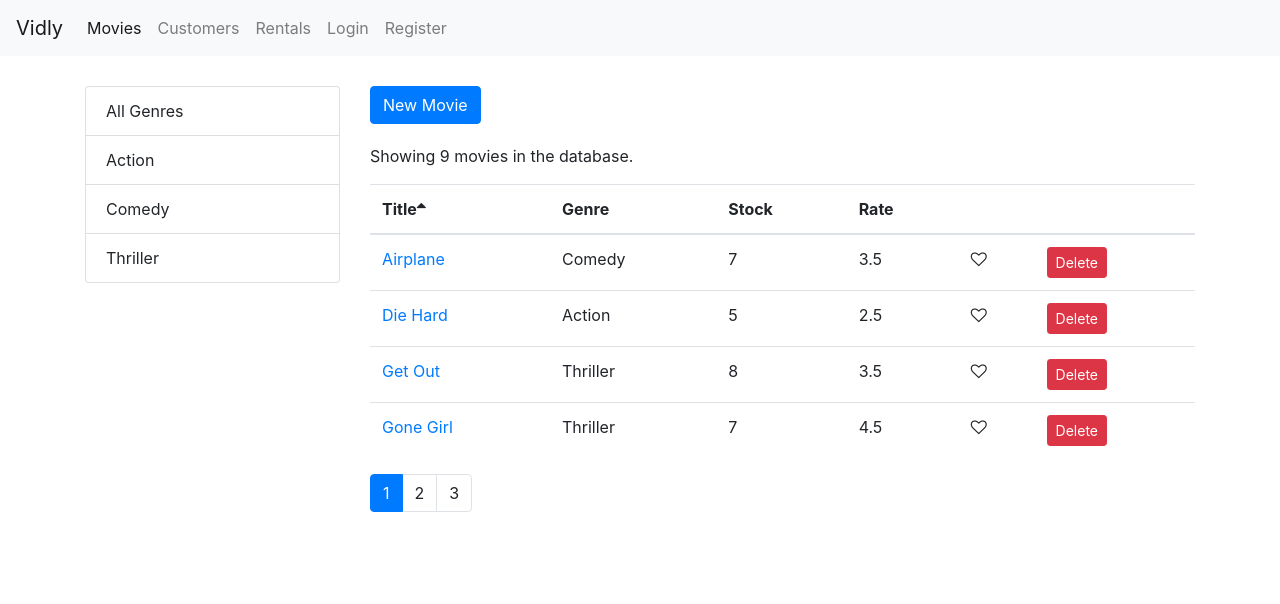
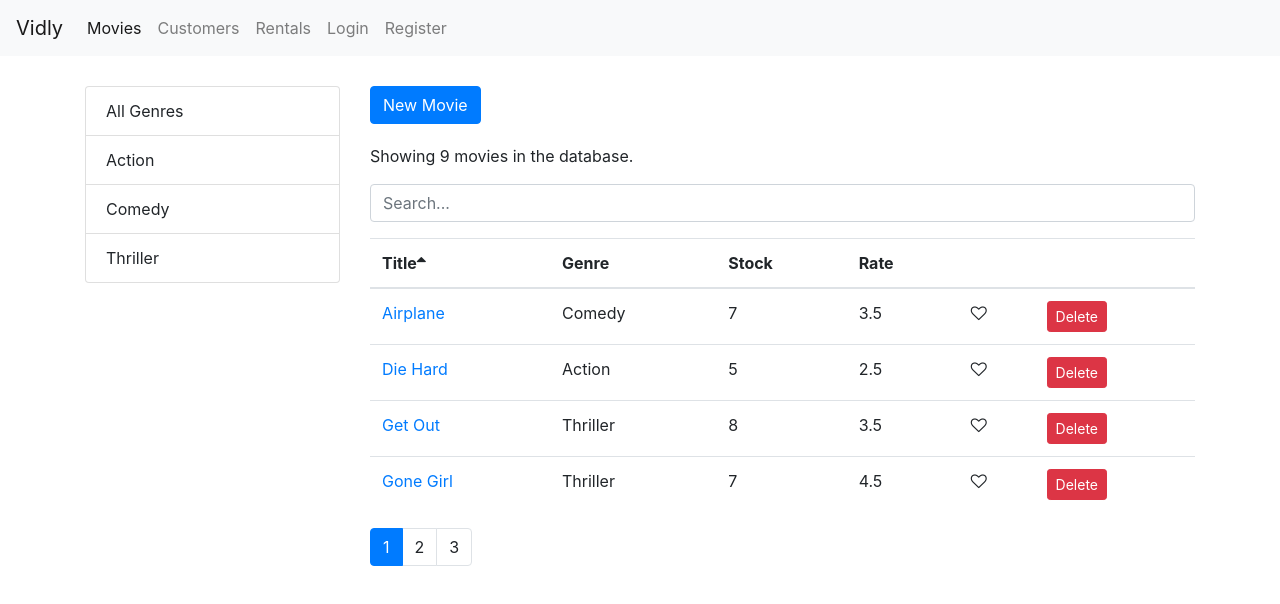
Before and after one commit to ogluisg/vidly, a React (Create React App) app: page /movies in a window 1280 px wide. Shown: the top 604 px of the page. Built offline with nearby package versions, Linux system fonts and the light colour scheme.

Commit message:
added search bar for movies

```diff
--- /dev/null
+++ b/src/components/common/searchBox.jsx
@@ -0,0 +1,16 @@
+import React from "react";
+
+const SearchBox = ({ value, onChange }) => {
+  return (
+    <input
+      type="text"
+      name="query"
+      className="form-control my-3"
+      placeholder="Search..."
+      value={value}
+      onChange={(e) => onChange(e.currentTarget.value)}
+    />
+  );
+};
+
+export default SearchBox;
--- a/src/components/movies.jsx
+++ b/src/components/movies.jsx
@@ -1,32 +1,36 @@
 import React, { Component } from "react";
-import { getMovies } from "../services/fakeMovieService";
+import { Link } from "react-router-dom";
+import MoviesTable from "./moviesTable";
+import ListGroup from "./common/listGroup";
+import Pagination from "./common/pagination";
+import { getMovies, deleteMovie } from "../services/fakeMovieService";
+import { getGenres } from "../services/fakeGenreService";
 import { paginate } from "../utils/paginate";
-import Pagination from "../components/common/pagination";
-import ListGroup from "./common/listGroup";
-import { getGenres } from "../services/fakeGenreService";
-import MoviesTable from "../components/moviesTable";
-import Button from "../components/common/button";
 import _ from "lodash";
-import { Link } from "react-router-dom";
+import SearchBox from "./common/searchBox";
 
 class Movies extends Component {
   state = {
     movies: [],
     genres: [],
+    currentPage: 1,
     pageSize: 4,
-    currentPage: 1,
+    searchQuery: "",
     selectedGenre: null,
     sortColumn: { path: "title", order: "asc" },
   };
 
   componentDidMount() {
     const genres = [{ _id: "", name: "All Genres" }, ...getGenres()];
+
     this.setState({ movies: getMovies(), genres });
   }
 
   handleDelete = (movie) => {
     const movies = this.state.movies.filter((m) => m._id !== movie._id);
-    this.setState({ movies: movies });
+    this.setState({ movies });
+
+    deleteMovie(movie._id);
   };
 
   handleLike = (movie) => {
@@ -42,26 +46,34 @@
   };
 
   handleGenreSelect = (genre) => {
-    this.setState({ selectedGenre: genre, currentPage: 1 });
+    this.setState({ selectedGenre: genre, searchQuery: "", currentPage: 1 });
+  };
+
+  handleSearch = (query) => {
+    this.setState({ searchQuery: query, selectedGenre: null, currentPage: 1 });
   };
 
   handleSort = (sortColumn) => {
     this.setState({ sortColumn });
   };
 
-  getPageData = () => {
+  getPagedData = () => {
     const {
-      selectedGenre,
       pageSize,
       currentPage,
       sortColumn,
+      selectedGenre,
+      searchQuery,
       movies: allMovies,
     } = this.state;
 
-    const filtered =
-      selectedGenre && selectedGenre._id
-        ? allMovies.filter((m) => m.genre._id === selectedGenre._id)
-        : allMovies;
+    let filtered = allMovies;
+    if (searchQuery)
+      filtered = allMovies.filter((m) =>
+        m.title.toLowerCase().startsWith(searchQuery.toLowerCase())
+      );
+    else if (selectedGenre && selectedGenre._id)
+      filtered = allMovies.filter((m) => m.genre._id === selectedGenre._id);
 
     const sorted = _.orderBy(filtered, [sortColumn.path], [sortColumn.order]);
 
@@ -72,23 +84,21 @@
 
   render() {
     const { length: count } = this.state.movies;
-    const { pageSize, currentPage, sortColumn } = this.state;
+    const { pageSize, currentPage, sortColumn, searchQuery } = this.state;
 
     if (count === 0) return <p>There are no movies in the database.</p>;
 
-    const { totalCount, data: movies } = this.getPageData();
+    const { totalCount, data: movies } = this.getPagedData();
 
     return (
-      <React.Fragment>
       <div className="row">
         <div className="col-3">
           <ListGroup
             items={this.state.genres}
+            selectedItem={this.state.selectedGenre}
             onItemSelect={this.handleGenreSelect}
-              selectedItem={this.state.selectedGenre}
           />
         </div>
-
         <div className="col">
           <Link
             to="/movies/new"
@@ -97,8 +107,8 @@
           >
             New Movie
           </Link>
-
           <p>Showing {totalCount} movies in the database.</p>
+          <SearchBox value={searchQuery} onChange={this.handleSearch} />
           <MoviesTable
             movies={movies}
             sortColumn={sortColumn}
@@ -109,12 +119,11 @@
           <Pagination
             itemsCount={totalCount}
             pageSize={pageSize}
+            currentPage={currentPage}
             onPageChange={this.handlePageChange}
-              currentPage={currentPage}
           />
         </div>
       </div>
-      </React.Fragment>
     );
   }
 }
```
Lines whose indentation alone changed are shown as unchanged.
